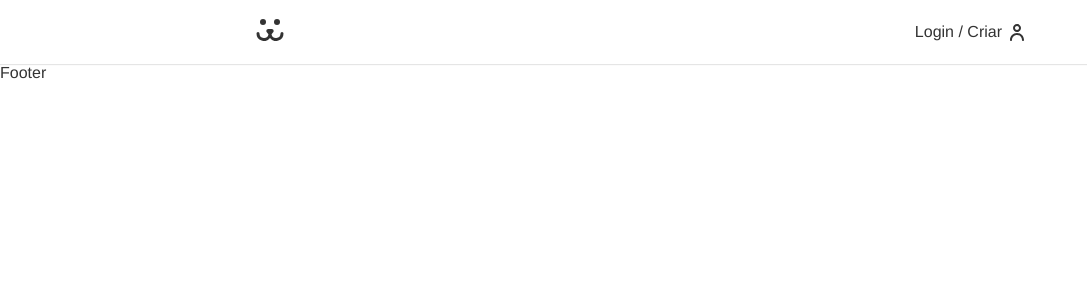
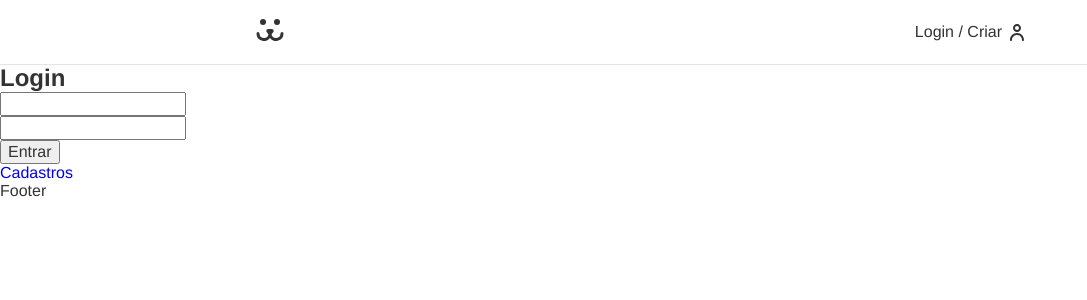
Before and after one commit to fernandoprestes/dogs, a React (Create React App) app: page /login in a window 1280 px wide. Shown: the top 300 px of the page, without its empty margins (0-1087 px from the left). Built offline with nearby package versions, Linux system fonts and the light colour scheme.

Commit message:
logins routes

```diff
--- a/src/App.js
+++ b/src/App.js
@@ -13,7 +13,7 @@
         <Header />
         <Routes>
           <Route path="/" element={<Home />} />
-          <Route path="/login" element={<Login />} />
+          <Route path="/login/*" element={<Login />} />
         </Routes>
         <Footer />
       </BrowserRouter>
--- a/src/components/Login/Login.js
+++ b/src/components/Login/Login.js
@@ -1,8 +1,19 @@
 import React from 'react'
+import { Route, Routes } from 'react-router'
+import LoginForm from './LoginForm'
+import LoginCreate from './LoginCreate'
+import LoginPasswordLost from './LoginPasswordLost'
+import LoginPasswordReset from './LoginPasswordReset'
 
 const Login = () => {
   return (
     <div>
+      <Routes>
+        <Route path="/" element={<LoginForm />} />
+        <Route path="criar" element={<LoginCreate />} />
+        <Route path="lost" element={<LoginPasswordLost />} />
+        <Route path="reset" element={<LoginPasswordReset />} />
+      </Routes>
 
     </div>
   )
--- /dev/null
+++ b/src/components/Login/LoginCreate.js
@@ -0,0 +1,11 @@
+import React from 'react'
+
+const LoginCreate = () => {
+  return (
+    <div>
+      login create
+    </div>
+  )
+}
+
+export default LoginCreate
--- /dev/null
+++ b/src/components/Login/LoginForm.js
@@ -0,0 +1,45 @@
+import React from 'react'
+import { Link } from 'react-router-dom'
+
+const LoginForm = () => {
+  const [username, setUsername] = React.useState('')
+  const [password, setPassword] = React.useState('')
+
+  function handleSubmit(event) {
+    event.preventDefault()
+    fetch('https://dogsapi.origamid.dev/json/jwt-auth/v1/token', {
+      method: 'POST',
+      headers: {
+        'Content-Type': 'application/json'
+      },
+      body: JSON.stringify({ username, password })
+    }).then(response => {
+      console.log(response)
+      return response.json()
+    }).then(json => {
+      console.log(json)
+    })
+  }
+
+  return (
+    <section>
+      <h1>Login</h1>
+      <form action="" onSubmit={handleSubmit}>
+        <input
+          type="text"
+          value={username}
+          onChange={({ target }) => setUsername(target.value)}
+        />
+        <input
+          type="text"
+          value={password}
+          onChange={({ target }) => setPassword(target.value)}
+        />
+        <button>Entrar</button>
+      </form>
+      <Link to="/login/criar">Cadastros</Link>
+    </section>
+  )
+}
+
+export default LoginForm
--- /dev/null
+++ b/src/components/Login/LoginPasswordLost.js
@@ -0,0 +1,11 @@
+import React from 'react'
+
+const LoginPasswordLost = () => {
+  return (
+    <div>
+      login lost
+    </div>
+  )
+}
+
+export default LoginPasswordLost
--- /dev/null
+++ b/src/components/Login/LoginPasswordReset.js
@@ -0,0 +1,11 @@
+import React from 'react'
+
+const LoginPasswordReset = () => {
+  return (
+    <div>
+      login reset
+    </div>
+  )
+}
+
+export default LoginPasswordReset
```
